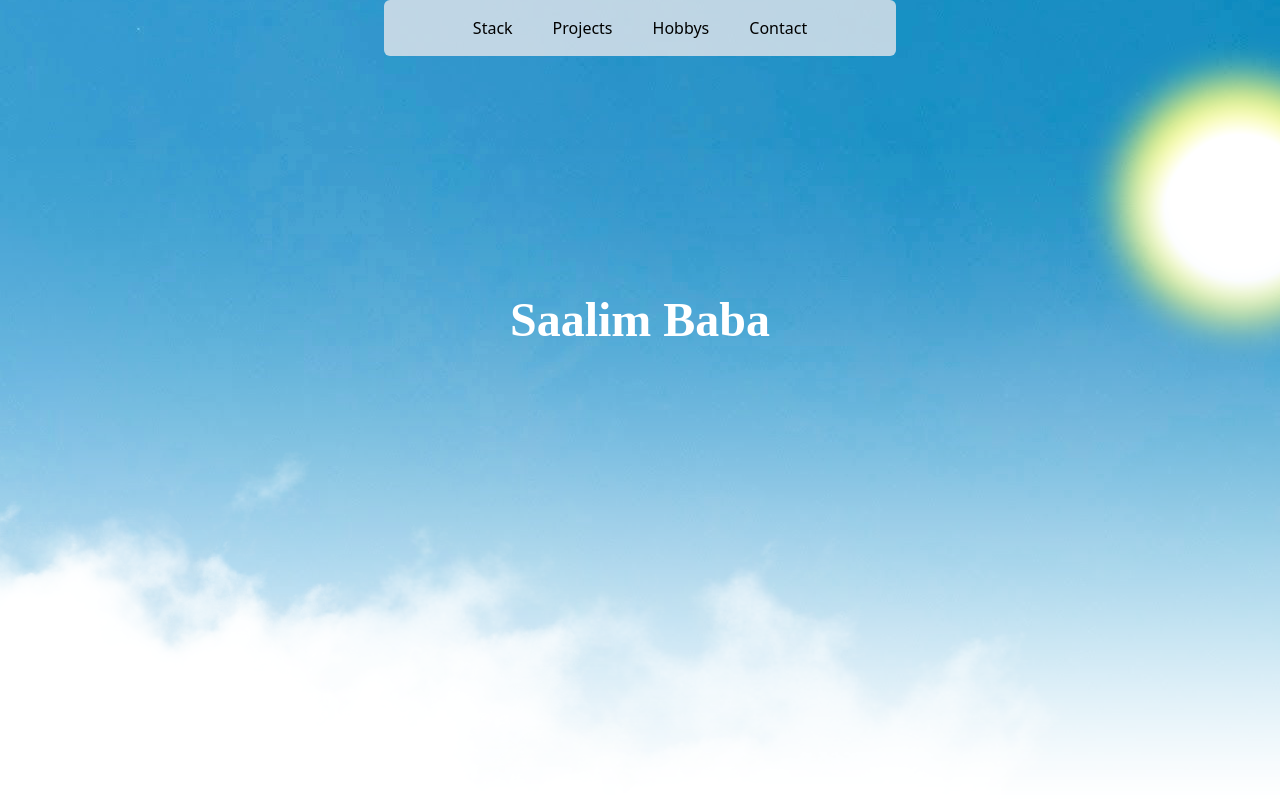
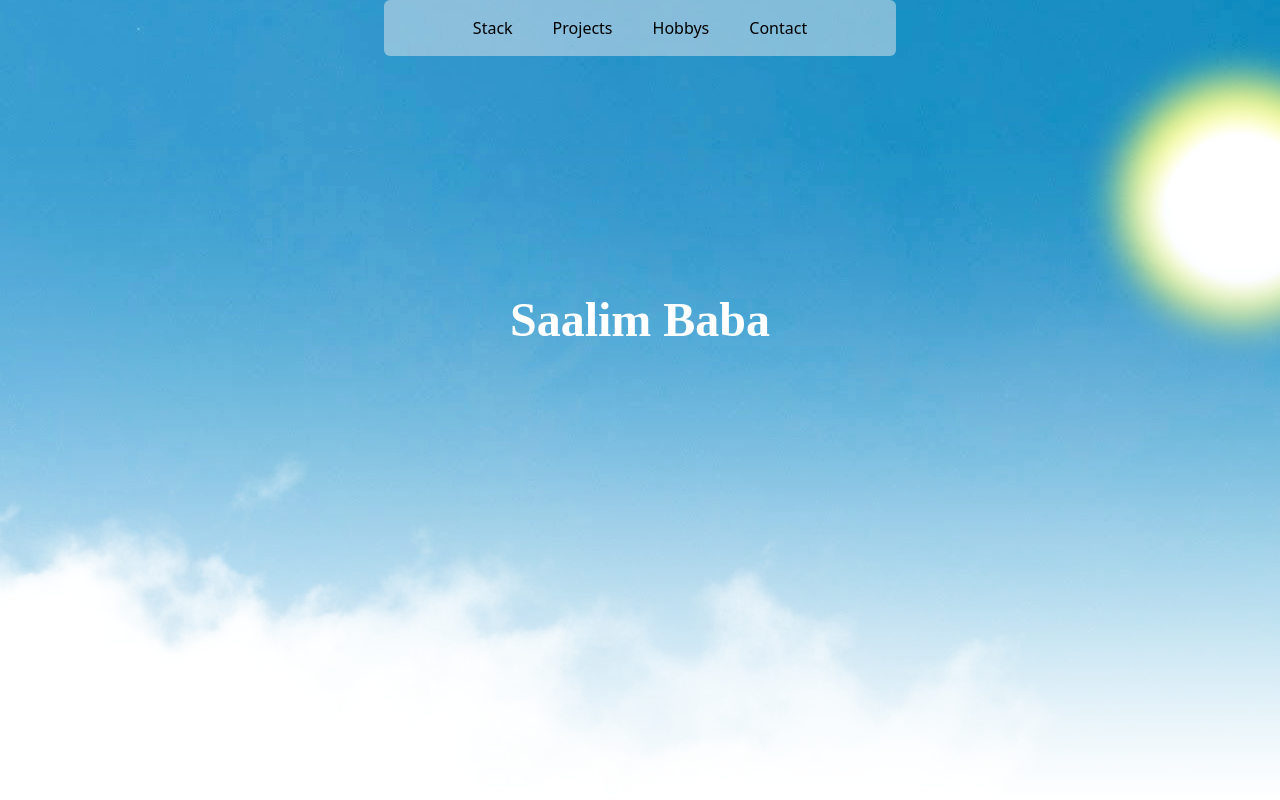
Before and after one commit to Saalim-Baba/PersonalWebsite, a Next.js app: page / in a window 1280 px wide. Shown: the top 800 px of the page. Built offline with nearby package versions, Linux system fonts and the light colour scheme.

Commit message:
changed some things like opacity

```diff
--- a/src/components/Nav.js
+++ b/src/components/Nav.js
@@ -3,7 +3,7 @@ import "../app/globals.css"
 export default function Nav() {
     return (
         <div className="font-sans text-center align-center">
-            <nav className="w-[40vw] bg-gray-200 rounded-md bg-opacity-80 fixed top-0 left-1/2 transform -translate-x-1/2 z-[1000]">
+            <nav className="w-[40vw] bg-gray-200 rounded-md bg-opacity-50 fixed top-0 left-1/2 transform -translate-x-1/2 z-[1000]">
                 <div className="container py-4">
                     <div className="flex justify-center space-x-10">
                         <a href="#stack" className="nav-link transition duration-300">
```
